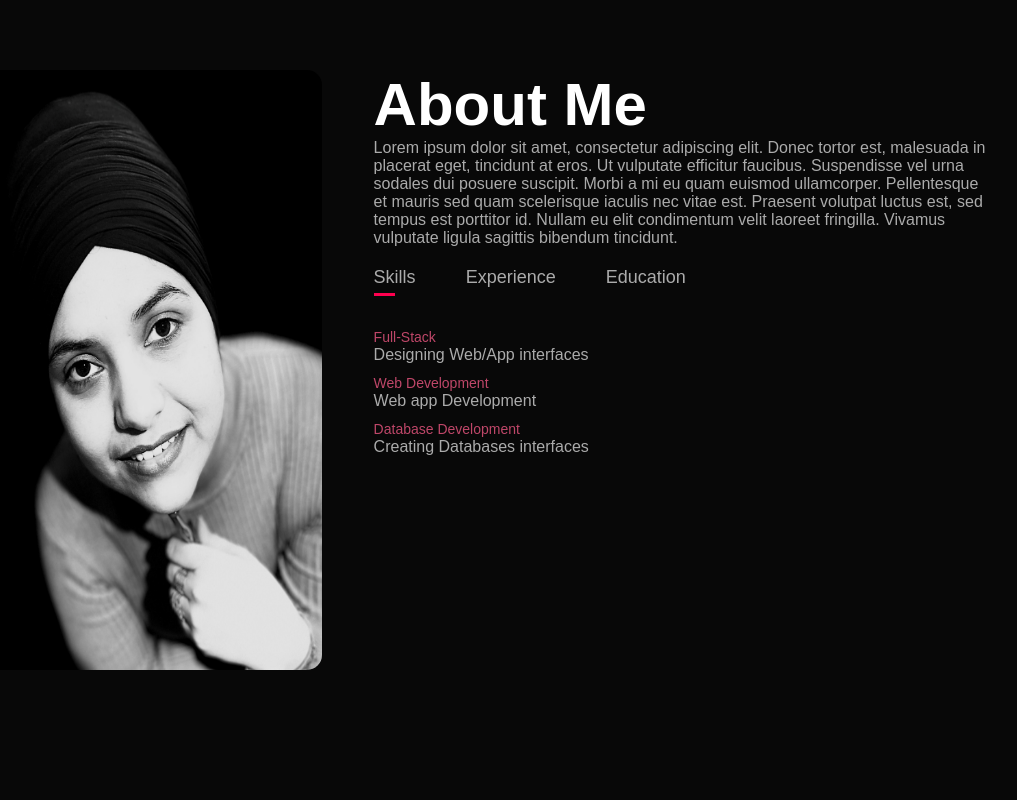
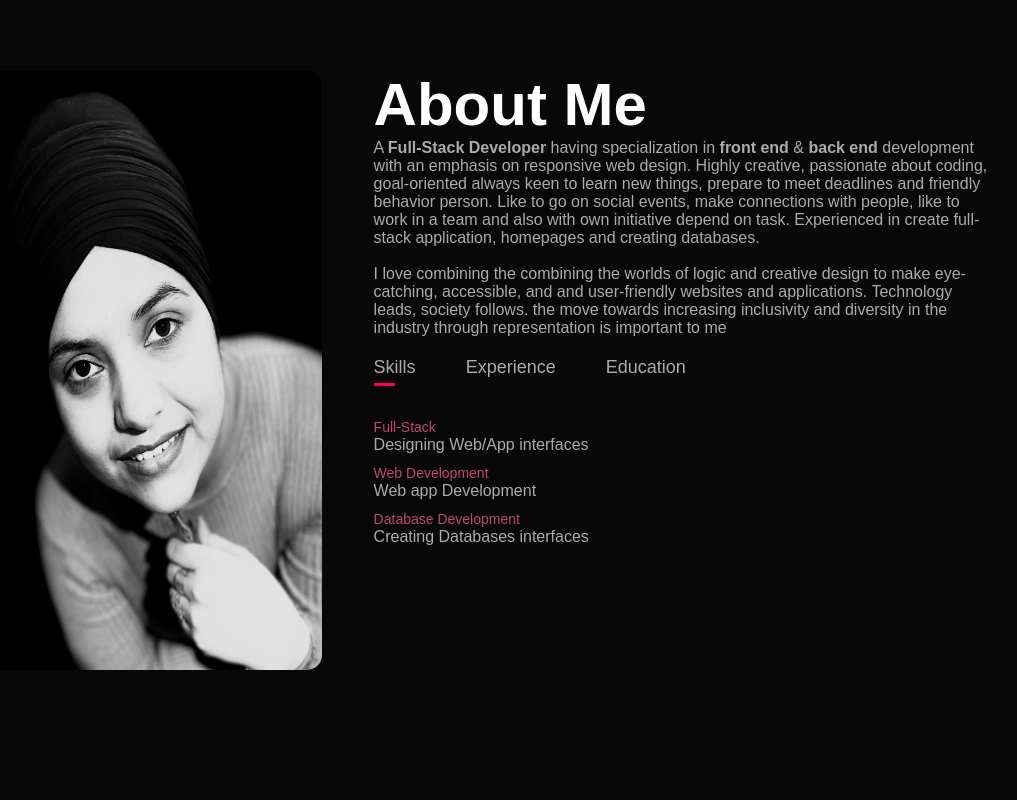
Before and after one commit to jaspreet338/My-portfolio, a plain HTML site: page index.html in a window 1280 px wide. Shown: the part 820-1620 px from the top of the page, without its empty margins (164-1181 px from the left). Drawn offline with Linux system fonts and the light colour scheme.

Commit message:
adde text in AboutMme section

```diff
--- a/index.html
+++ b/index.html
@@ -1,5 +1,6 @@
 <!DOCTYPE html>
 <html lang="en">
+
 <head>
   <meta charset="UTF-8" />
   <meta name="viewport" content="width=device-width, initial-scale=1.0" />
@@ -7,6 +8,7 @@
   <link href="style.css" rel="stylesheet" />
   <script src="https://kit.fontawesome.com/296f122739.js" crossorigin="anonymous"></script>
 </head>
+
 <body>
   <div id="header">
     <div class="container">
@@ -37,15 +39,16 @@
         <div class="about-col-2">
           <h1 class="sub-title">About Me</h1>
           <p>
-              Lorem ipsum dolor sit amet, consectetur adipiscing elit. Donec
-              tortor est, malesuada in placerat eget, tincidunt at eros. Ut
-              vulputate efficitur faucibus. Suspendisse vel urna sodales dui
-              posuere suscipit. Morbi a mi eu quam euismod ullamcorper.
-              Pellentesque et mauris sed quam scelerisque iaculis nec vitae est.
-              Praesent volutpat luctus est, sed tempus est porttitor id. Nullam
-              eu elit condimentum velit laoreet fringilla. Vivamus vulputate
-              ligula sagittis bibendum tincidunt.
-            </p>
+            A <span>Full-Stack Developer</span> having specialization in <span>front end</span> & <span>back end</span>
+            development with an emphasis on responsive web design. Highly creative, passionate about coding,
+            goal-oriented always keen to learn new
+            things, prepare to meet deadlines and friendly behavior person. Like to go on social events, make
+            connections with people, like to work in a team and also with own initiative depend on task. Experienced in
+            create full-stack application, homepages and creating databases.
+          </p><br>
+          <p>I love combining the combining the worlds of logic and creative design to make eye-catching, accessible,
+            and and user-friendly websites and applications. Technology leads, society follows. the move towards
+            increasing inclusivity and diversity in the industry through representation is important to me </p>
           <div class="tab-titles">
             <p class="tab-links active-link" onclick="opentab('skills')">Skills</p>
             <p class="tab-links" onclick="opentab('experience')">Experience</p>
@@ -129,8 +132,10 @@
           <img src="images/img-countries.jpg">
           <div class="layer">
             <h3>Countries App</h3>
-            <p>This app helps you to see all the countries with flags and all the other information like population and  capital.</p>
-            <a href="https://cyf-jaspreet338-countries-react.netlify.app/"><i class="fa-solid fa-up-right-from-square"></i></a>
+            <p>This app helps you to see all the countries with flags and all the other information like population and
+              capital.</p>
+            <a href="https://cyf-jaspreet338-countries-react.netlify.app/"><i
+                class="fa-solid fa-up-right-from-square"></i></a>
           </div>
         </div>
         <div class="work">
@@ -184,10 +189,10 @@
     var tabcontents = document.getElementsByClassName("tab-contents");
 
     function opentab(tabname) {
-        for(tablink of tablinks) {
+      for (tablink of tablinks) {
         tablink.classList.remove("active-link");
       }
-         for(tabcontent of tabcontents) {
+      for (tabcontent of tabcontents) {
         tabcontent.classList.remove("active-tab");
       }
       event.currentTarget.classList.add("active-link");
@@ -214,16 +219,17 @@
 
     form.addEventListener('submit', e => {
       e.preventDefault()
-    fetch(scriptURL, { method: 'POST', body: new FormData(form)})
+      fetch(scriptURL, { method: 'POST', body: new FormData(form) })
         .then(response => {
           message.innerHTML = "Message sent Successfully"
-        setTimeout(function() {
-          message.innerHTML =  ""
-        },5000)
+          setTimeout(function () {
+            message.innerHTML = ""
+          }, 5000)
           form.reset()
         })
         .catch(error => console.error('Error!', error.message))
     })
   </script>
 </body>
+
 </html>
--- a/style.css
+++ b/style.css
@@ -79,6 +79,11 @@ nav ul li a:hover::after {
 
 .header-text h1 span {
     color: #ff004f;
+}
+
+p span {
+    /* color:#bf4769; */
+    font-weight: bold;
 }
 
 /* -------about------- */
```
Lines whose indentation alone changed are shown as unchanged.
